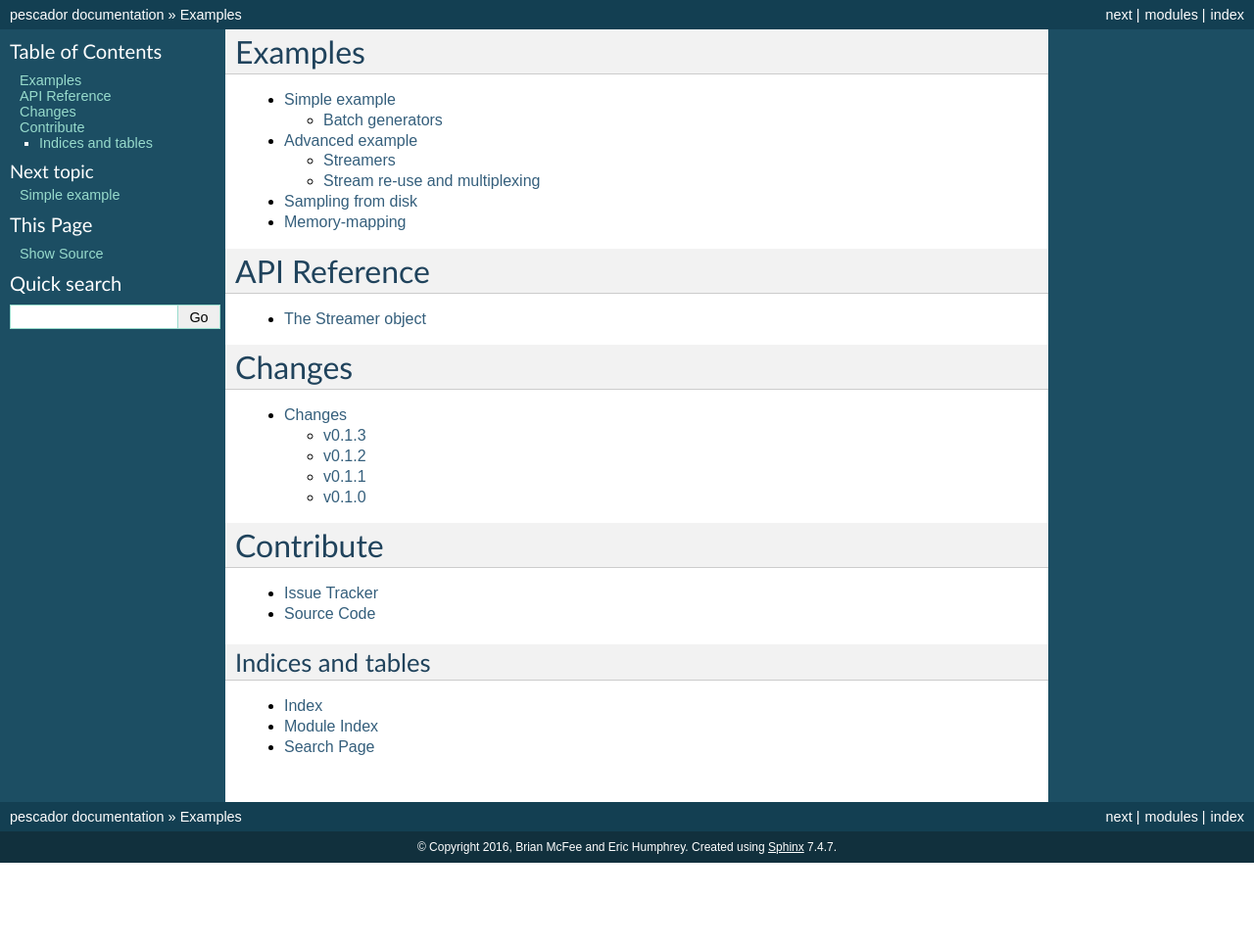
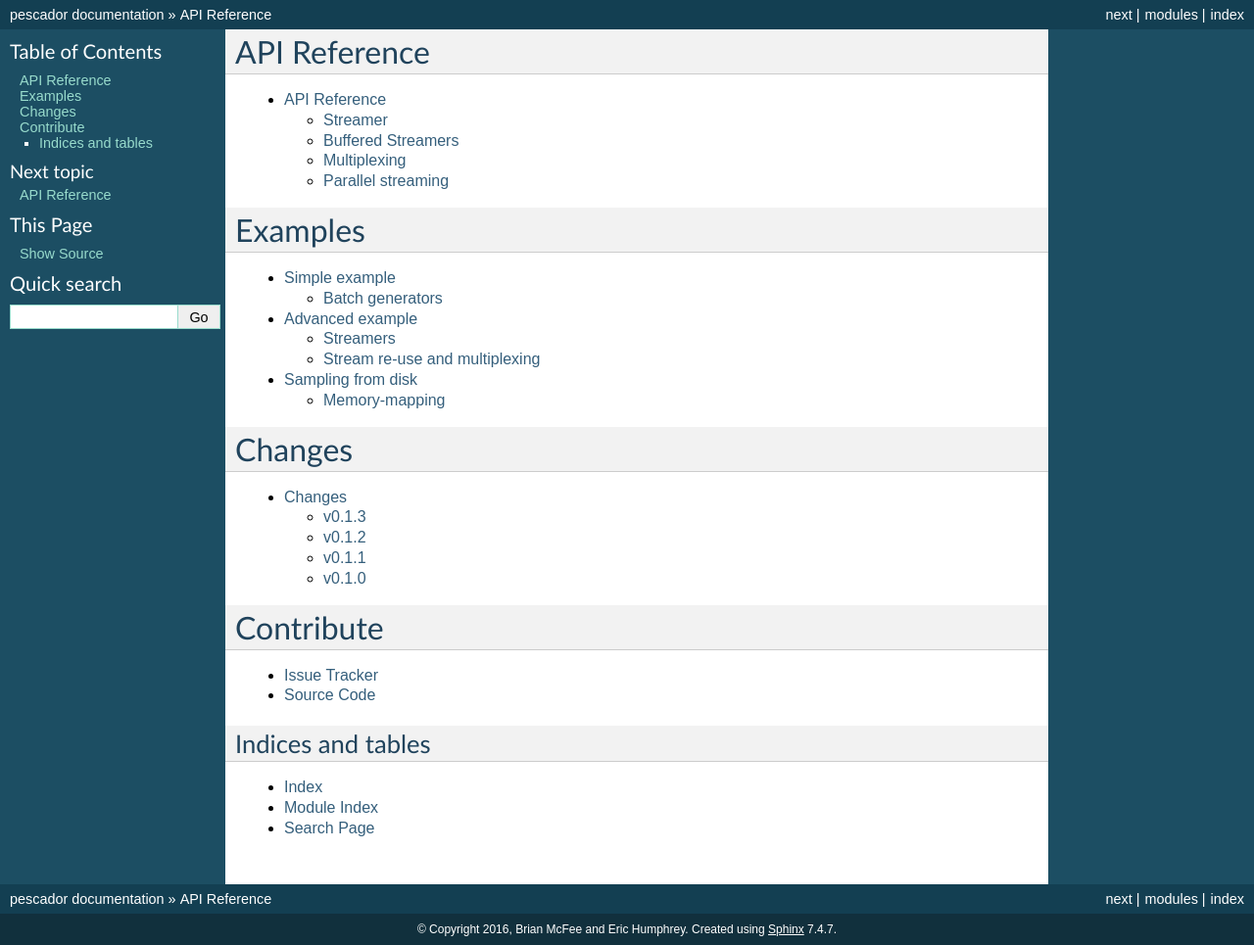
Before and after one commit to pescadores/pescador, a Sphinx documentation site: the page built from docs/index.rst, in a window 1280 px wide. Shown: the whole page at 98% size. Built offline with Sphinx 7.4.7, drawn with Linux system fonts in a browser that asks for light colours; before the commit the page ends 900 px from its top, so only the background shows below that.

Commit message:
restructuring docs

```diff
--- a/docs/api.rst
+++ b/docs/api.rst
@@ -1,18 +1,27 @@
 .. _api:
+
+API Reference
+=============
 
 .. module:: pescador
 
-The Streamer object
--------------------
 
+Streamer
+--------
 .. autoclass:: Streamer
     :inherited-members:
 
+Buffered Streamers
+------------------
 .. autoclass:: BufferedStreamer
     :inherited-members:
 
+Multiplexing
+------------
 .. autoclass:: Mux
     :inherited-members:
 
+Parallel streaming
+------------------
 .. autoclass:: ZMQStreamer
     :inherited-members:
--- a/docs/example3.rst
+++ b/docs/example3.rst
@@ -56,7 +56,7 @@ multiplexed streamer object as follows:
 
 
 Memory-mapping
-==============
+--------------
 
 The `NPZ` file format requires loading the entire contents of each archive into memory.
 This can lead to high memory consumption when the number of active streams is large.
--- a/docs/index.rst
+++ b/docs/index.rst
@@ -2,6 +2,13 @@
    sphinx-quickstart on Fri Apr  3 10:03:34 2015.
    You can adapt this file completely to your liking, but it should at least
    contain the root `toctree` directive.
+
+API Reference
+-------------
+.. toctree::
+    :maxdepth: 2
+
+    api
 
 Examples
 --------
```
Also changed, not shown: other parts of docs/index.rst (+0 -7 lines).
